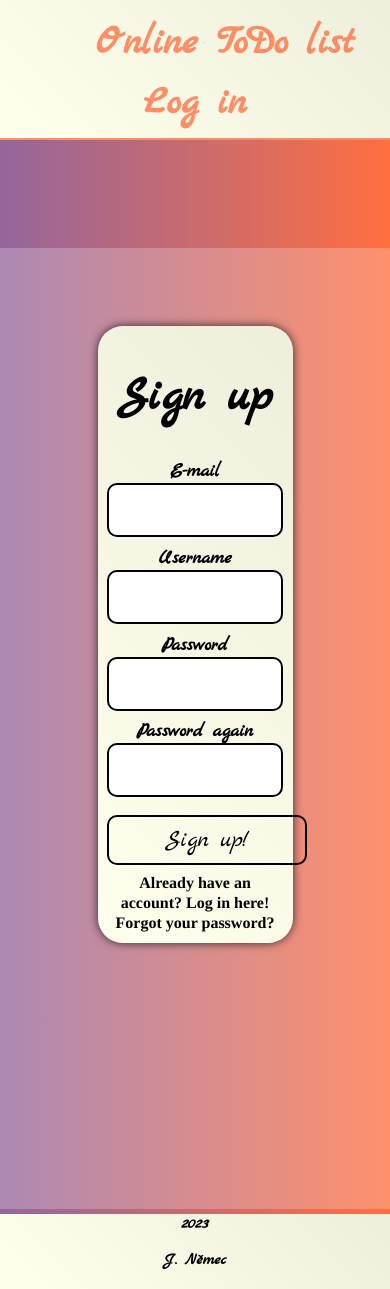
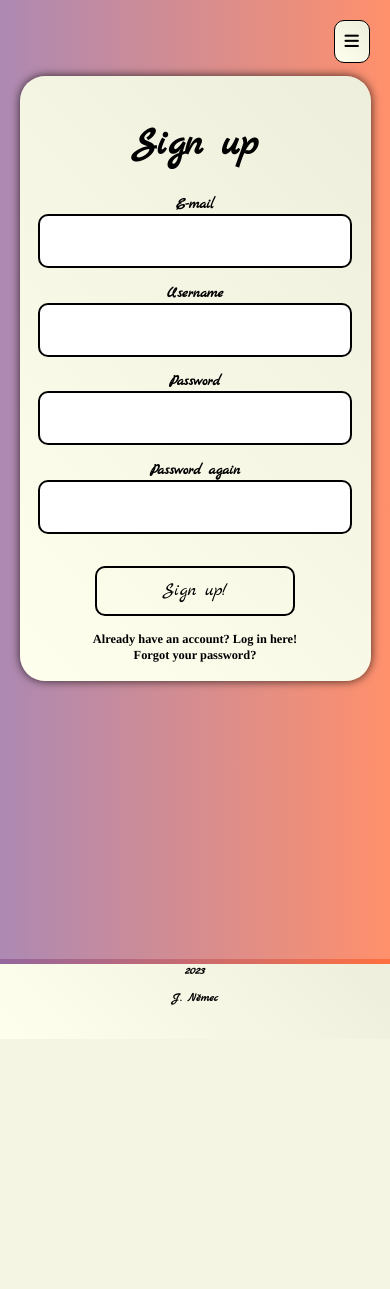
Before and after one commit to jnemec91/django-todo, a Django app: page /signup/ in a window 390 px wide. After the commit the page ends 1005 px from the top, so only its background shows below. Run offline with Django 4.2, Linux system fonts and the light colour scheme; some libraries are stand-ins or nearby versions.

Commit message:
edit styling of login container,add navbar collapsing functionality, edit navbar styling, edit font size on small displays

```diff
--- a/todo_list/static/todo_list/css/checkbox.css
+++ b/todo_list/static/todo_list/css/checkbox.css
@@ -6,7 +6,7 @@
     display: inline-block;
     margin: 0px 5px 0 0;
     font-family: 'Marck Script', 'cursive';
-    font-size: 1.5em;
+    font-size: 1.5em!important;
     color: var(--font-color);
     user-select: none;
 }
@@ -14,6 +14,12 @@
 .mark{
     transform: translate(3px,-20px);
     display: block;
+}
+
+@media only screen and (max-width: 1100px) {
+  .mark{
+    transform: translate(3px,-10px);
+  }
 }
 
 .mark:after {
--- a/todo_list/static/todo_list/css/main.css
+++ b/todo_list/static/todo_list/css/main.css
@@ -249,7 +249,7 @@ textarea{
     top: 33.3%;
     height: 33.3%;
     width: 10%;
-    z-index: 997;
+    z-index: 8;
 }
 
 .next-wrap{
@@ -258,7 +258,7 @@ textarea{
     top: 33.3%;
     height: 33.3%;
     width: 10%;
-    z-index: 997;
+    z-index: 8;
 }
 
 
@@ -351,6 +351,10 @@ select{
 
 @media only screen and (max-width: 1100px){
 
+    *{
+        font-size: 95%;
+    }
+
     html{
         overflow-x: hidden;
     }
@@ -389,6 +393,11 @@ select{
         padding: 5px;
         margin: 0;
     }
+
+    .login-container{
+        left: 5%;
+        width: 90%;
+    }
 }
 
 .reset-help ul{
--- a/todo_list/static/todo_list/css/navbar.css
+++ b/todo_list/static/todo_list/css/navbar.css
@@ -60,14 +60,81 @@
     padding: 0 20px 0 20px;
 }
 
+#nav-enabler{
+    visibility: hidden;
+}
+
+.navbar-toggler{
+    background-color: rgba(0, 0, 0, 0.8);
+    opacity: 0;
+    z-index: -1;
+    position: fixed;
+    top: 0;
+    left: 0;
+    width: 100vw;
+    height: 100vh;
+    transition: opacity 0.55s ease-in-out;
+}
+
+.toggler-active{
+    opacity: 1!important;
+    z-index: 10!important;
+}
+
 
 @media only screen and (max-width: 1100px) {
+ #navbar{
+    transition: max-height 0.2s ease-in-out;
+    max-height: 0;
+ }
+
  .navbar{
     width: 100%;
     height: auto;
     text-align: center;
     overflow: hidden;
  }
+
+ .navbar ul li h1{
+    padding: 20px 0 0 0;
+ }
+
+
+ #navbar{
+    width: 100%;
+    text-align: center;
+    height: auto!important;
+    overflow: hidden;
+    position: fixed;
+    z-index: 11;
+    transition: all 0.4s ease-in;
+    max-height: 400px;
+    background: none;
+}
+
+#navbar.collapsed{
+    max-height: 0px;
+}
+
+#nav-enabler{
+    cursor: pointer;
+    z-index: 12;
+    position: fixed;
+    top:20px;
+    right:20px;
+    visibility: visible;
+    border: 1px solid var(--font-color);
+    border-radius: 10px;
+    background: var(--paper-white);
+    color: var(--font-color);
+    padding: 10px;
+    font-size: 1.2em;
+}
+
+#nav-enabler:hover{
+    background: var(--color-a);
+    color: var(--font-color);
+}
 
  .navbar ul{
     width: 100%;
@@ -85,7 +152,7 @@
 
 
  .navbar-wrap{
-    height: 250px;
+    height: auto;
     margin-bottom: 10%;
  }
 
--- a/todo_list/static/todo_list/css/share-modal.css
+++ b/todo_list/static/todo_list/css/share-modal.css
@@ -28,7 +28,12 @@
 }
 
 .active{
-    z-index: 998!important;
+    z-index: 10!important;
+    opacity: 1!important;
+}
+
+.wrap-active{
+    z-index: 9!important;
     opacity: 1!important;
 }
 
--- /dev/null
+++ b/todo_list/static/todo_list/js/navbar.js
@@ -0,0 +1,9 @@
+
+
+function ToggleMenu(){
+    let navbar = document.getElementById("navbar");
+    let navbar_toggler = document.getElementById("navbar-toggler");
+
+    navbar.classList.toggle('collapsed');
+    navbar_toggler.classList.toggle('toggler-active');
+}
--- a/todo_list/static/todo_list/js/share.js
+++ b/todo_list/static/todo_list/js/share.js
@@ -1,10 +1,10 @@
 function showShareModal(id) {
-    document.getElementById('share-modal-wrap').classList.add("active");
+    document.getElementById('share-modal-wrap').classList.add("wrap-active");
     document.getElementById(id).classList.add("active");
 }
 
 function hideShareModal(id) {
-    document.getElementById('share-modal-wrap').classList.remove("active");
+    document.getElementById('share-modal-wrap').classList.remove("wrap-active");
     document.getElementById(id).classList.remove("active");
 }
 
--- a/todo_list/templates/todo_list/base.html
+++ b/todo_list/templates/todo_list/base.html
@@ -23,6 +23,9 @@
     <link rel="stylesheet" type="text/css" href="{% static 'todo_list/css/share-modal.css' %}">
     <link rel="stylesheet" type="text/css" href="{% static 'todo_list/css/footer.css' %}">
     <link rel="stylesheet" type="text/css" href="{% static 'todo_list/css/checkbox.css' %}">
+    <script type="text/javascript" src="{% static 'todo_list/js/navbar.js' %}"></script>
+    <script src="https://kit.fontawesome.com/178cd86837.js" crossorigin="anonymous"></script>
+
 
     {% block title %}
     {% endblock %}
--- a/todo_list/templates/todo_list/list_of_todo_lists.html
+++ b/todo_list/templates/todo_list/list_of_todo_lists.html
@@ -11,7 +11,7 @@
             {% if todo_lists|is_empty > 0 %}
             <table>
                 <thead>
-                    <th>Name of ToDo list</th>
+                    <th>Name</th>
                     <th>Unchecked tasks</th>
                     <th></th>
                     <th></th>
--- a/todo_list/templates/todo_list/navbar.html
+++ b/todo_list/templates/todo_list/navbar.html
@@ -1,4 +1,4 @@
-<div class="navbar-wrap">
+<div class="navbar-wrap collapsed"  id='navbar'>
     <nav class="navbar">
         <ul>
             <li>
@@ -11,10 +11,12 @@
                 <a class="nav" aria-current="page" href="{% url 'todo_list_app:settings' %}">Settings</a>
                 <a class="nav nav-right"  href="{% url 'todo_list_app:logout' %}">{{user.username}}:Logout</a>
                 {% else %}
-                <h1 class="nav">Online ToDo list</h1>
+                <h1 class="nav" id="logo-text">Online ToDo list</h1>
                 <a class="nav-right" aria-current="page" href="{% url 'todo_list_app:login' %}">Log in</a>
                 {% endif %}
             </li>
         </ul>
     </nav>
 </div>
+<button id='nav-enabler' type="button" onclick="ToggleMenu()"><i class="fa fa-bars"></i></button>
+<div id="navbar-toggler" class='navbar-toggler' onclick="ToggleMenu()"></div>
```
Also changed, not shown: todo_list/db_test.sqlite3 (added).
